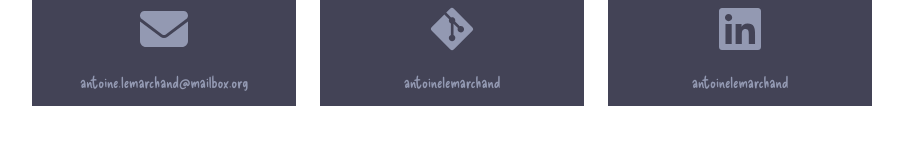
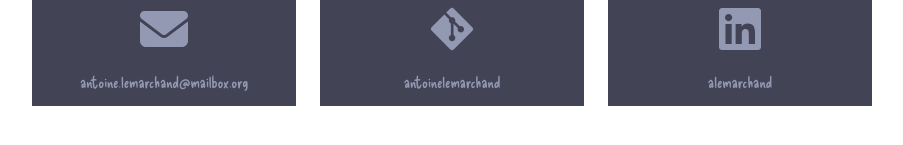
Before and after one commit to AntoineLemarchand/portfolio, a Next.js app: page / in a window 1280 px wide. Shown: the part 2945-3090 px from the top of the page, without its empty margins (188-1091 px from the left). Built offline with nearby package versions, Linux system fonts and the light colour scheme.

Commit message:
Update content.ts

```diff
--- a/app/content.ts
+++ b/app/content.ts
@@ -3,7 +3,7 @@
     "name": "Antoine Lemarchand",
     "title": "Full stack web developer",
     "github": "https://github.com/antoinelemarchand",
-    "linkedin": "https://www.linkedin.com/in/antoinelemarchand",
+    "linkedin": "https://www.linkedin.com/in/alemarchand",
     "email": "antoine.lemarchand@mailbox.org",
     "sections": {
       "about": "About me",
```
